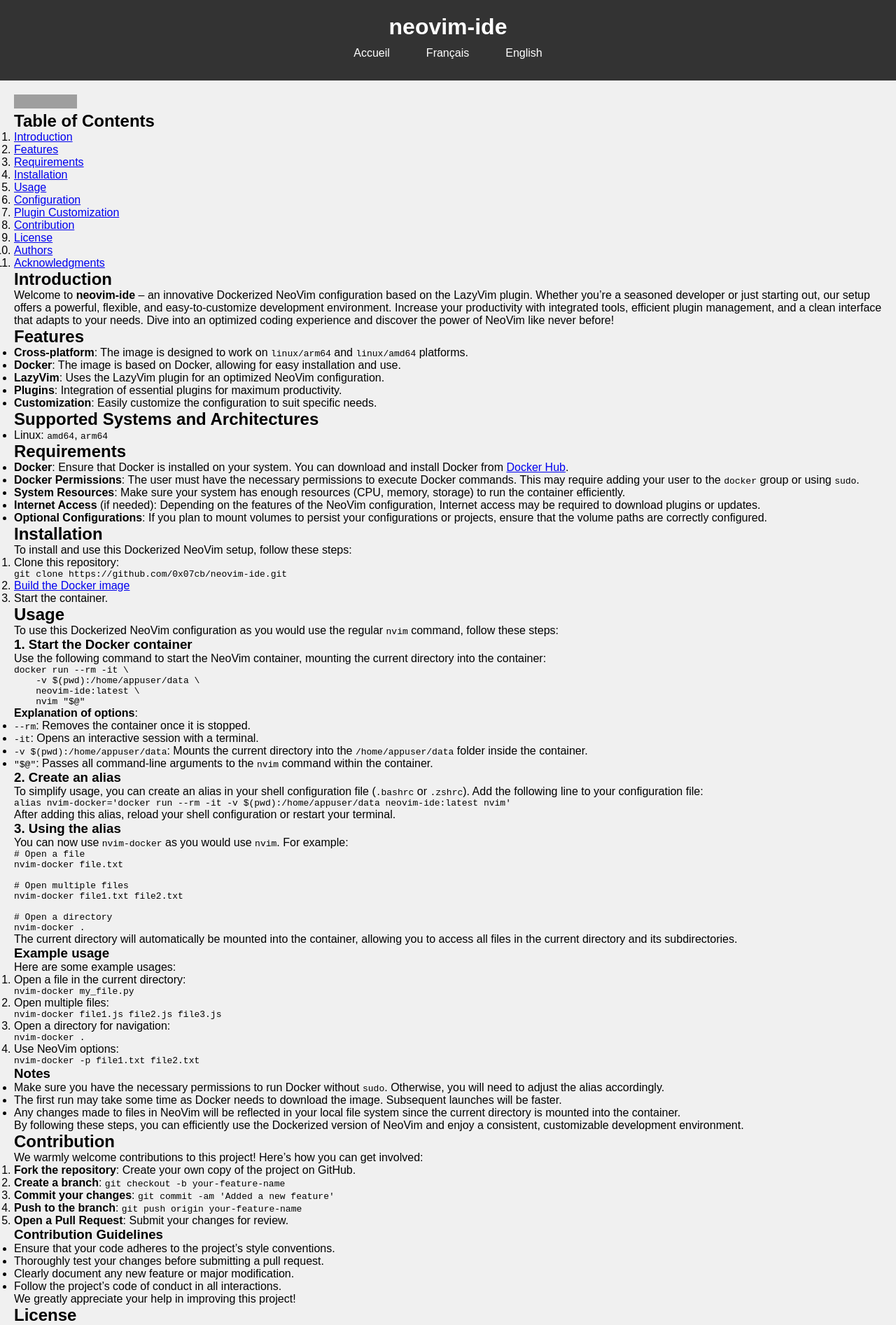
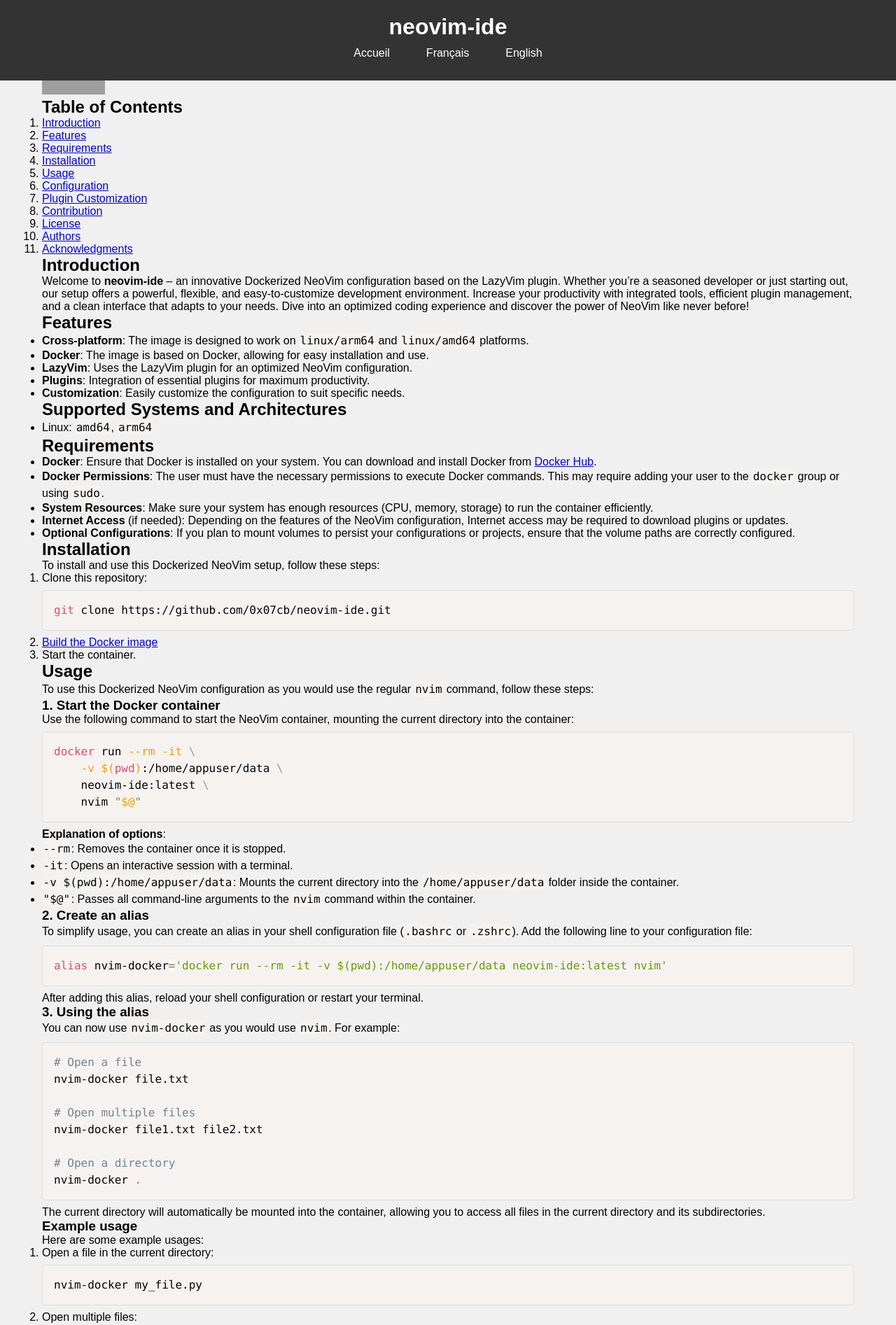
Before and after one commit to 0x07CB/neovim-ide, a Jekyll site: the page built from index.md, in a window 1280 px wide. Shown: the top 1893 px of the page at 70% size. Built offline with Jekyll 4.4.1, drawn with Linux system fonts in a browser that asks for light colours; nearby versions of some CDN libraries; grey boxes are pictures that could not be loaded.

Commit message:
update style.css

```diff
--- a/_layouts/default.html
+++ b/_layouts/default.html
@@ -6,6 +6,9 @@
   <meta name="description" content="{{ page.description | default: site.description }}">
   {% seo %}
   <link rel="stylesheet" href="{{ '/assets/css/style.css' | relative_url }}">
+  <link href="https://cdnjs.cloudflare.com/ajax/libs/prism/1.24.1/themes/prism.min.css" rel="stylesheet" />
+  <script src="https://cdnjs.cloudflare.com/ajax/libs/prism/1.24.1/prism.min.js"></script>
+  <script src="https://cdnjs.cloudflare.com/ajax/libs/prism/1.24.1/components/prism-bash.min.js"></script>
 </head>
 <body>
   <header>
--- a/assets/css/style.css
+++ b/assets/css/style.css
@@ -1,6 +1,5 @@
 /* assets/css/style.css */
 
-/* Variables pour faciliter la gestion des couleurs et des tailles */
 :root {
     --primary-color: #333;
     --secondary-color: #fff;
@@ -9,6 +8,10 @@
     --padding-header: 20px;
     --padding-footer: 10px;
     --nav-margin: 0 10px;
+    --content-max-width: 1200px;
+    --content-padding: 0 20px;
+    --code-background: #f4f4f4;
+    --code-border-color: #ddd;
 }
 
 /* Reset de base */
@@ -66,6 +69,23 @@
 main {
     flex: 1;
     padding: 20px;
+    max-width: var(--content-max-width);
+    margin: 0 auto;
+    padding: var(--content-padding);
+}
+
+/* Code blocks */
+pre {
+    background-color: var(--code-background);
+    border: 1px solid var(--code-border-color);
+    border-radius: 4px;
+    padding: 15px;
+    overflow-x: auto;
+    margin: 15px 0;
+}
+
+code {
+    font-family: 'Courier New', Courier, monospace;
 }
 
 /* Footer */
@@ -92,3 +112,12 @@
         position: relative;
     }
 }
+
+/* Responsive Design */
+@media (max-width: 768px) {
+    /* ... (styles existants) ... */
+
+    main {
+        padding: 10px;
+    }
+}
```
